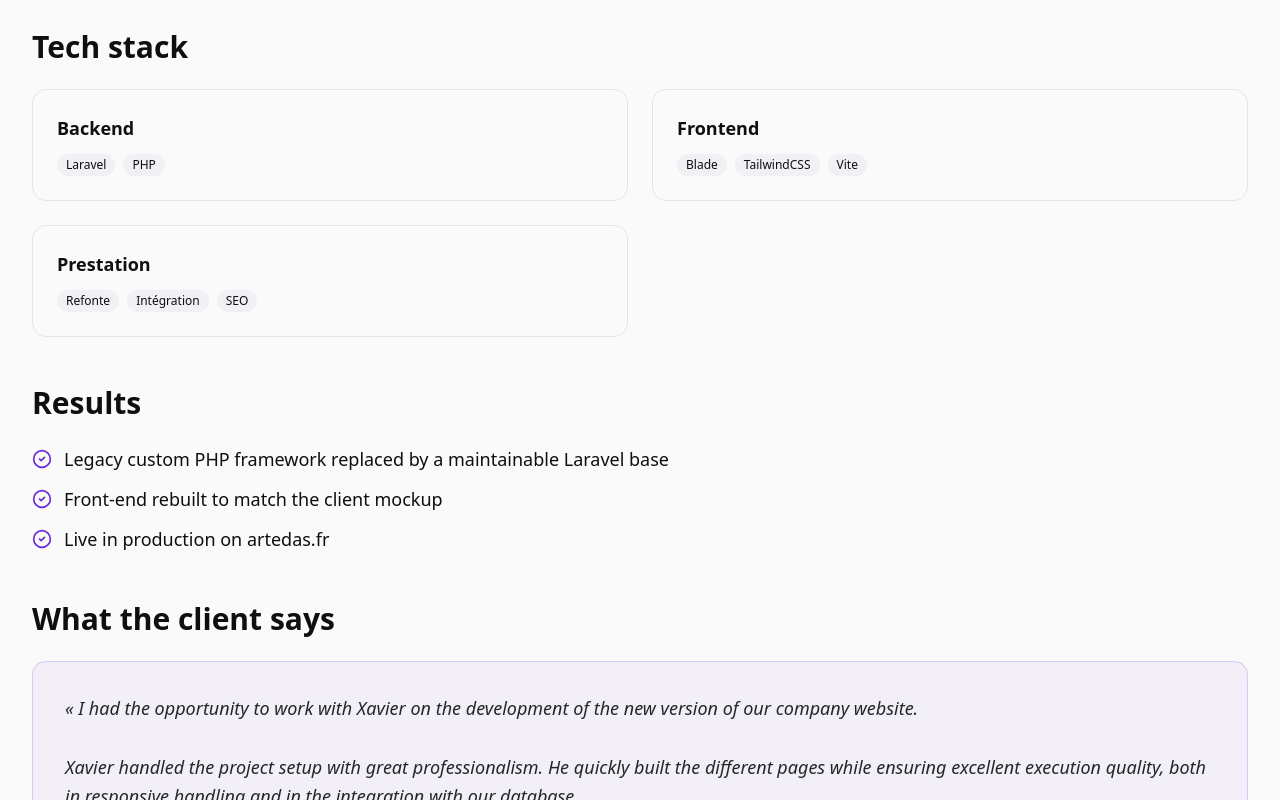
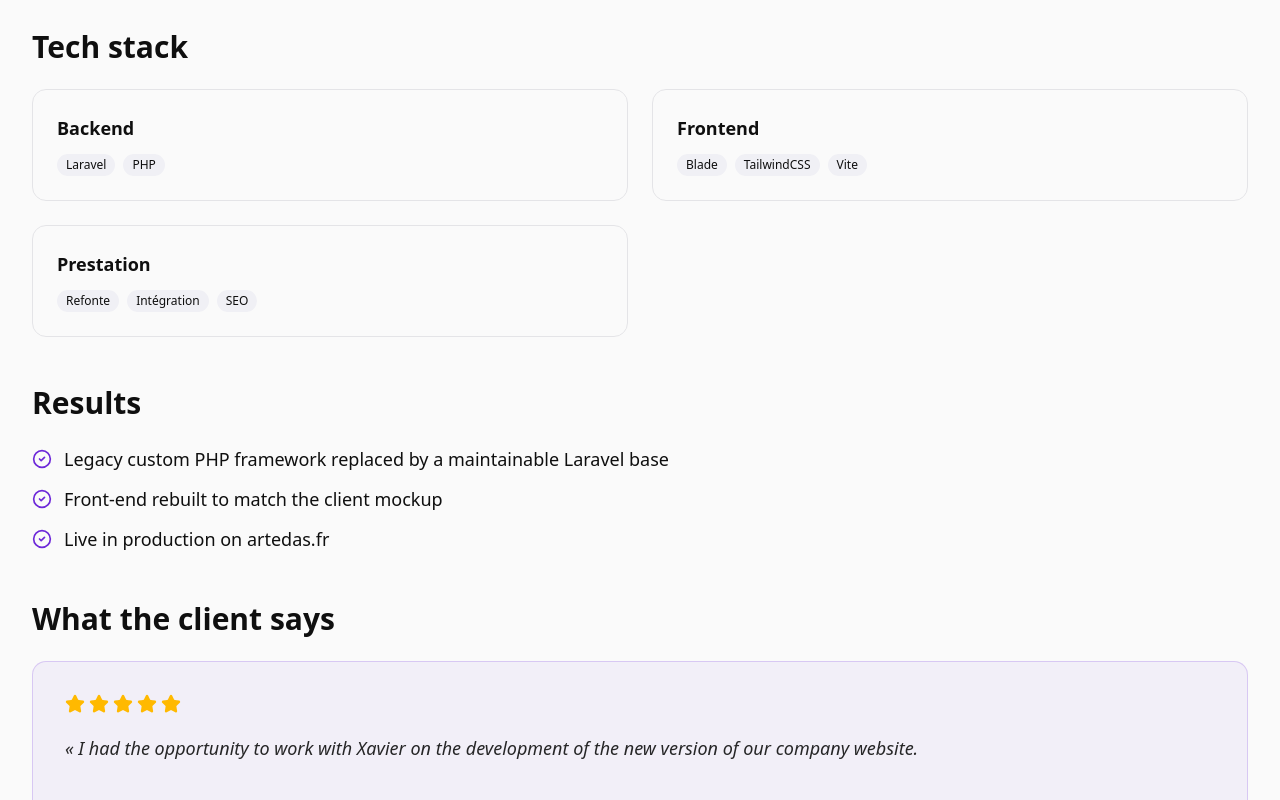
Before and after one commit to kingluffyxx/portfolio, a Next.js app: page /en/projets/artedas in a window 1280 px wide. Shown: the part 2000-2800 px from the top of the page. Built offline with nearby package versions, Linux system fonts and the light colour scheme; no server answers.

Commit message:
feat(projects): témoignage Artedas signé + note 5 étoiles
- Auteur: Aurélien Jouanisson, Ingénieur DevOps (Artedas France), FR+EN
- Schéma Review: reviewRating 5/5 + author Person
- Affichage 5 étoiles dans la section témoignage

```diff
--- a/app/[locale]/projets/[slug]/page.tsx
+++ b/app/[locale]/projets/[slug]/page.tsx
@@ -2,7 +2,7 @@ import { notFound } from "next/navigation"
 import Image from "next/image"
 import Link from "next/link"
 import type { Metadata } from "next"
-import { ArrowLeft, ExternalLink, Calendar, CheckCircle2 } from "lucide-react"
+import { ArrowLeft, ExternalLink, Calendar, CheckCircle2, Star } from "lucide-react"
 import { setRequestLocale } from "next-intl/server"
 import { Button } from "@/components/ui/button"
 import { Badge } from "@/components/ui/badge"
@@ -122,8 +122,14 @@ export default async function ProjectPage({ params }: Params) {
           review: {
             "@type": "Review",
             reviewBody: pc.testimonial.quote,
+            reviewRating: {
+              "@type": "Rating",
+              ratingValue: "5",
+              bestRating: "5",
+              worstRating: "1",
+            },
             author: {
-              "@type": "Organization",
+              "@type": "Person",
               name: pc.testimonial.author ?? "Artedas France",
             },
           },
@@ -298,6 +304,15 @@ export default async function ProjectPage({ params }: Params) {
         <section className="mb-12">
           <h2 className="text-3xl font-bold mb-6">{labels.testimonial}</h2>
           <figure className="rounded-xl border border-primary/20 bg-primary/5 p-8">
+            <div className="flex gap-1 mb-5" aria-label="5 sur 5">
+              {Array.from({ length: 5 }).map((_, i) => (
+                <Star
+                  key={i}
+                  className="w-5 h-5 fill-amber-400 text-amber-400"
+                  aria-hidden
+                />
+              ))}
+            </div>
             <blockquote className="text-lg leading-relaxed text-foreground/90 whitespace-pre-line italic">
               « {pc.testimonial.quote} »
             </blockquote>
--- a/lib/projects-data.ts
+++ b/lib/projects-data.ts
@@ -198,7 +198,8 @@ export const projects: Record<ProjectSlug, ProjectData> = {
       testimonial: {
         quote:
           "J'ai eu l'occasion de travailler avec Xavier dans le cadre du développement de la nouvelle version du site web de notre entreprise.\n\nXavier a pris en charge la mise en place du projet avec beaucoup de professionnalisme. Il a développé rapidement les différentes pages tout en assurant une excellente qualité d'exécution, aussi bien sur la gestion du responsive que de l'intégration avec notre base de données.\n\nIl a également porté une attention particulière aux performances du site, notamment en optimisant les images et le chargement des pages, ce qui a permis d'obtenir un résultat fluide et efficace.\n\nAu-delà de ses compétences techniques, j'ai particulièrement apprécié sa capacité à transmettre ses connaissances. Lors de la livraison du projet, il a pris le temps de m'expliquer en détail l'architecture du projet, ainsi que les différentes commandes et bonnes pratiques permettant d'optimiser son déploiement et son fonctionnement.\n\nXavier est un développeur sérieux, réactif et compétent, avec une excellente maîtrise et un véritable souci de la qualité. Je le recommande sans hésitation à toute entreprise recherchant un développeur freelance fiable et efficace.",
-        role: "Client — Artedas France",
+        author: "Aurélien Jouanisson",
+        role: "Ingénieur DevOps, Artedas France",
       },
     },
     en: {
@@ -228,7 +229,8 @@ export const projects: Record<ProjectSlug, ProjectData> = {
       testimonial: {
         quote:
           "I had the opportunity to work with Xavier on the development of the new version of our company website.\n\nXavier handled the project setup with great professionalism. He quickly built the different pages while ensuring excellent execution quality, both in responsive handling and in the integration with our database.\n\nHe also paid particular attention to the site's performance, notably by optimizing images and page loading, which delivered a smooth and efficient result.\n\nBeyond his technical skills, I especially appreciated his ability to share his knowledge. On delivery, he took the time to explain the project architecture in detail, along with the various commands and best practices to optimize its deployment and operation.\n\nXavier is a serious, responsive and skilled developer, with excellent mastery and a genuine concern for quality. I recommend him without hesitation to any company looking for a reliable and efficient freelance developer.",
-        role: "Client — Artedas France",
+        author: "Aurélien Jouanisson",
+        role: "DevOps Engineer, Artedas France",
       },
     },
   },
```
